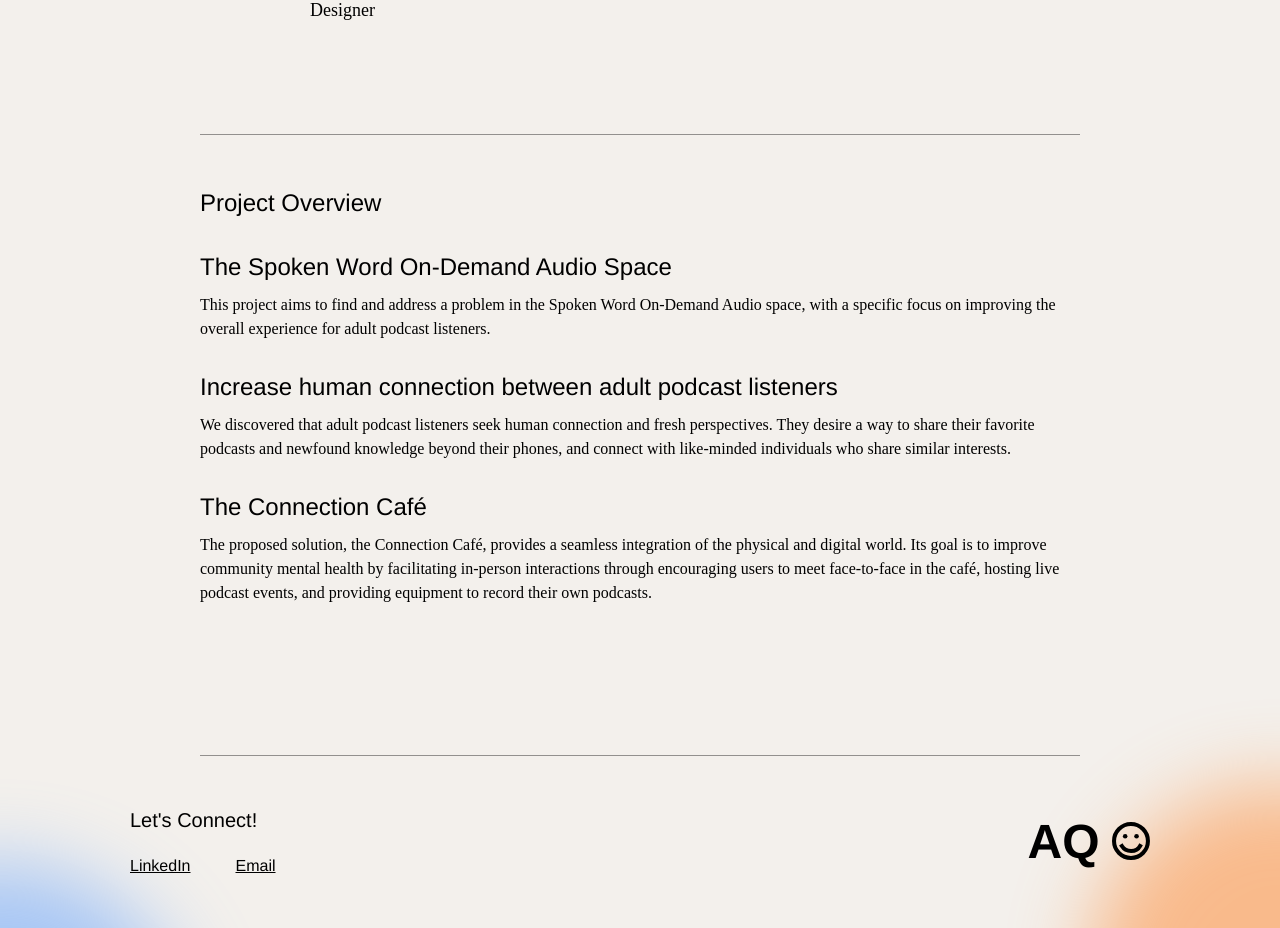
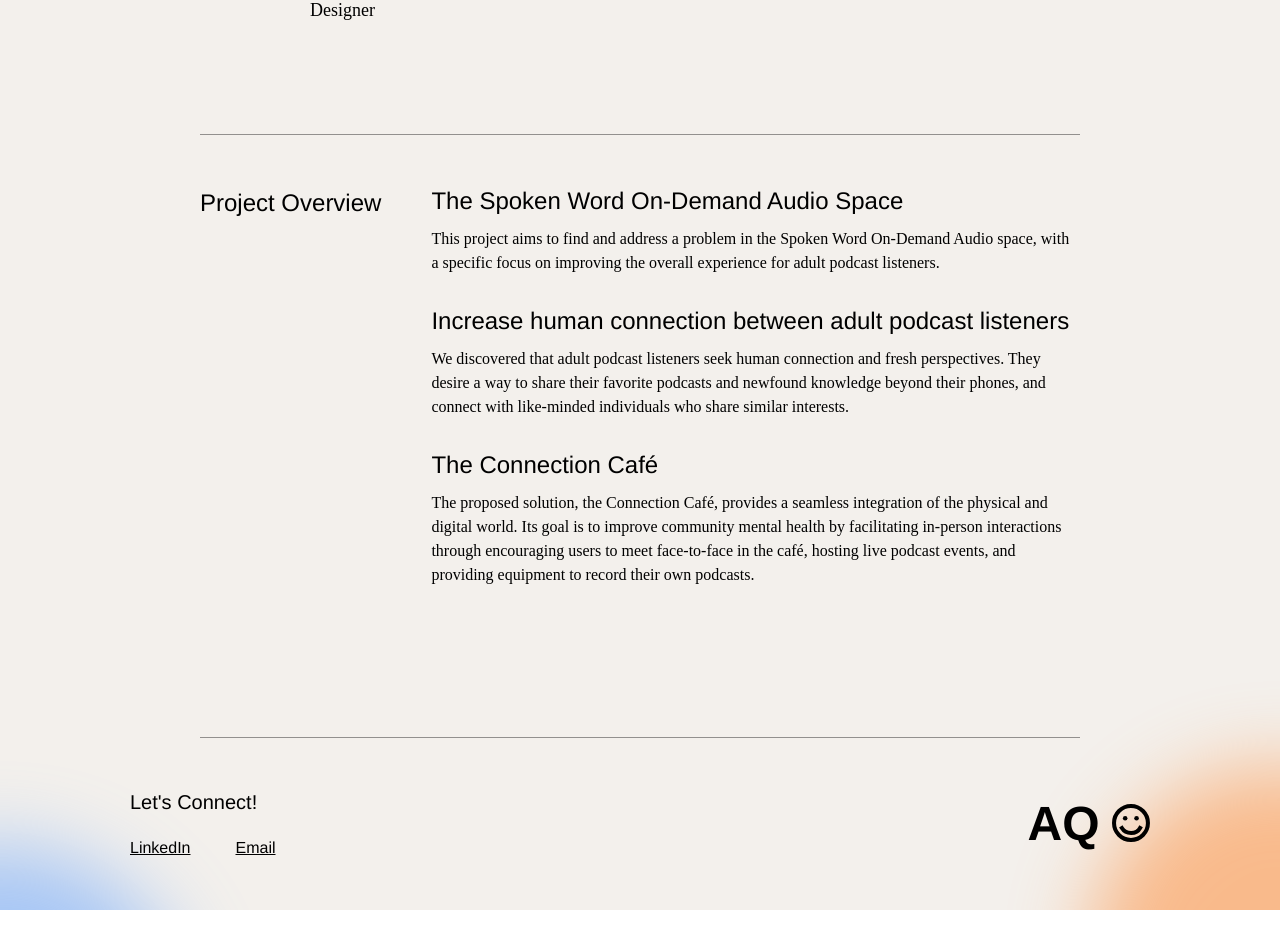
Before and after one commit to agabra23/aleynna-portfolio, a React (Vite) app: page /connection-cafe in a window 1280 px wide. Shown: the part 1020-1948 px from the top of the page. Built offline with nearby package versions, Linux system fonts and the light colour scheme; a web font is replaced by a local one.

Commit message:
Implement project overview for desktop

```diff
--- a/src/pages/Cafe.jsx
+++ b/src/pages/Cafe.jsx
@@ -61,9 +61,9 @@ const Cafe = () => {
           </li>
         </ul>
       </section>
-      <section className="font-garamond pt-[50px] lg:pb-[150px] pb-[50px] border-b border-b-black/40 flex flex-col gap-[30px]">
+      <section className="font-garamond pt-[50px] lg:pb-[150px] pb-[50px] border-b border-b-black/40 flex flex-col gap-[30px] md:flex-row md:gap-[50px]">
         <div>
-          <h6 className="font-thin font-helvetica text-[20px] lg:text-[24px]">
+          <h6 className="font-thin font-helvetica text-[20px] lg:text-[24px] md:w-max">
             Project Overview
           </h6>
         </div>
```
